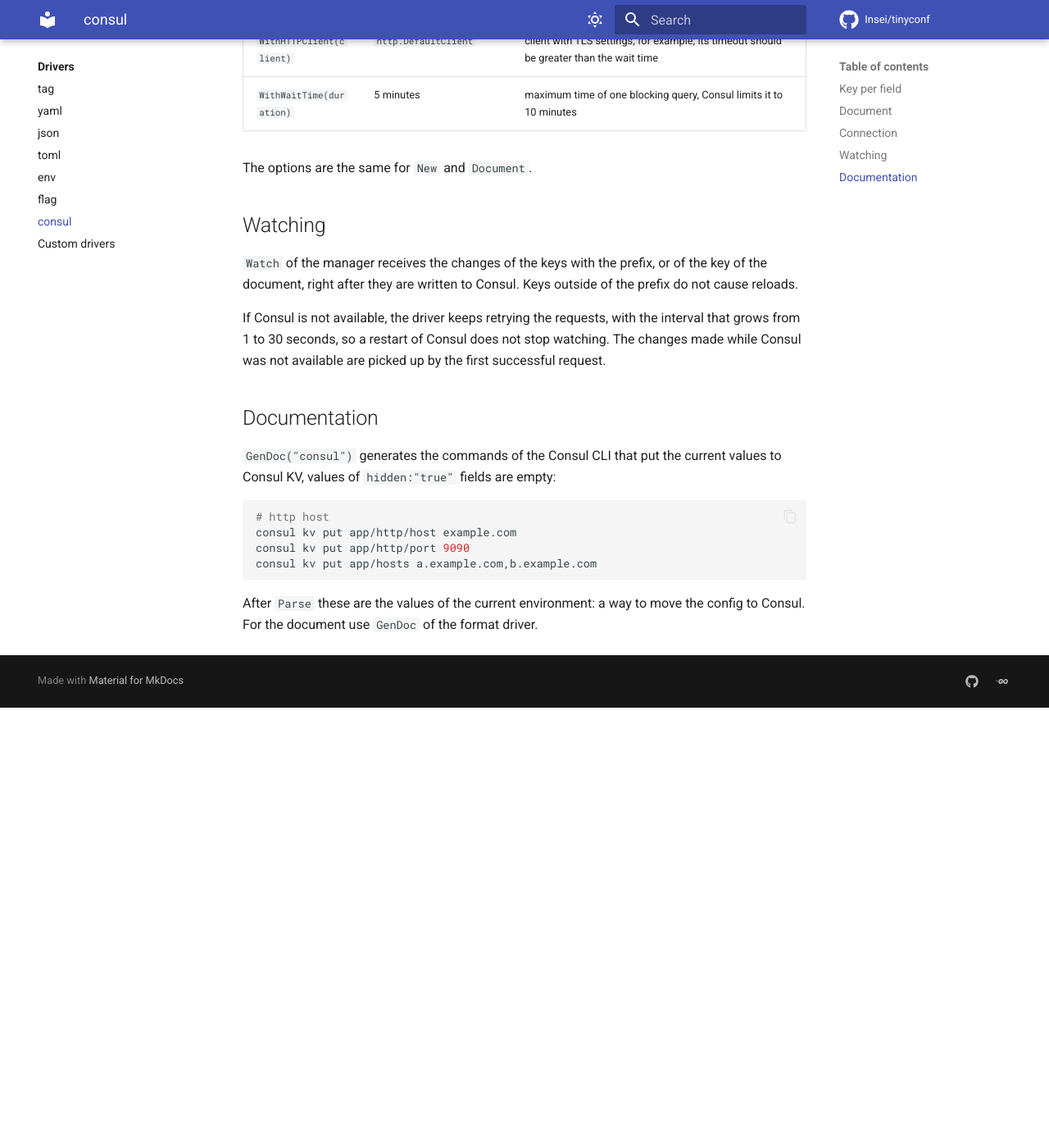
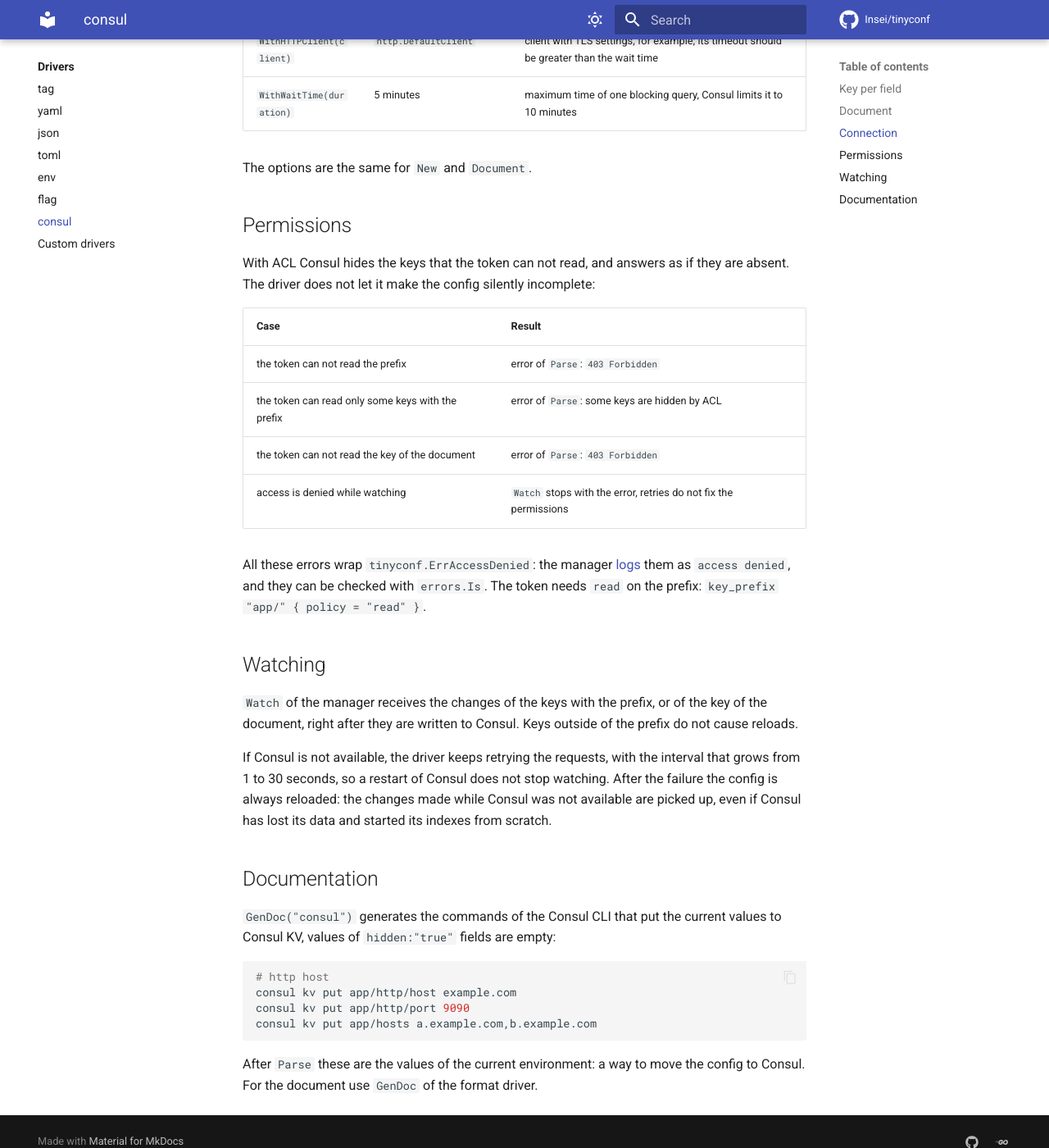
Before and after one commit to Insei/tinyconf, an MkDocs documentation site: the page built from docs/drivers/consul.md, in a window 1280 px wide and 1400 px high, scrolled down 2111 px. Shown: the whole window at 82% size. Built offline with MkDocs 1.6.1 and Material for MkDocs 9.7.7, drawn with Linux system fonts in a browser that asks for light colours; comment, search, counter and statistics services are not loaded; before the commit the page ends 2974 px from its top, so only the background shows below that.

Commit message:
docs: describe access denied errors and permissions of consul driver
Signed-off-by: Dmitriy Aleksandrov <goodmobiledevices@gmail.com>

```diff
--- a/docs/drivers/consul.md
+++ b/docs/drivers/consul.md
@@ -80,11 +80,24 @@
 
 The options are the same for `New` and `Document`.
 
+## Permissions
+
+With ACL Consul hides the keys that the token can not read, and answers as if they are absent. The driver does not let it make the config silently incomplete:
+
+| Case | Result |
+|---|---|
+| the token can not read the prefix | error of `Parse`: `403 Forbidden` |
+| the token can read only some keys with the prefix | error of `Parse`: some keys are hidden by ACL |
+| the token can not read the key of the document | error of `Parse`: `403 Forbidden` |
+| access is denied while watching | `Watch` stops with the error, retries do not fix the permissions |
+
+All these errors wrap `tinyconf.ErrAccessDenied`: the manager [logs](../features/logging.md) them as `access denied`, and they can be checked with `errors.Is`. The token needs `read` on the prefix: `key_prefix "app/" { policy = "read" }`.
+
 ## Watching
 
 `Watch` of the manager receives the changes of the keys with the prefix, or of the key of the document, right after they are written to Consul. Keys outside of the prefix do not cause reloads.
 
-If Consul is not available, the driver keeps retrying the requests, with the interval that grows from 1 to 30 seconds, so a restart of Consul does not stop watching. The changes made while Consul was not available are picked up by the first successful request.
+If Consul is not available, the driver keeps retrying the requests, with the interval that grows from 1 to 30 seconds, so a restart of Consul does not stop watching. After the failure the config is always reloaded: the changes made while Consul was not available are picked up, even if Consul has lost its data and started its indexes from scratch.
 
 ## Documentation
 
```
Also changed, not shown: docs/drivers/custom.md (+2 -0 lines), docs/features/logging.md (+1 -1 lines), docs/features/reloading.md (+1 -0 lines).
